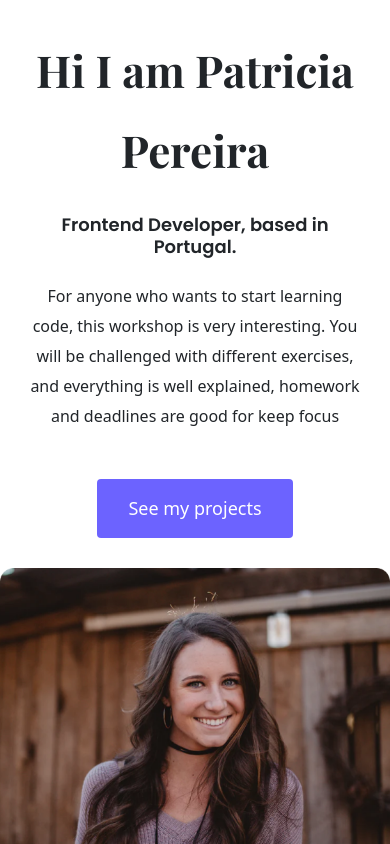
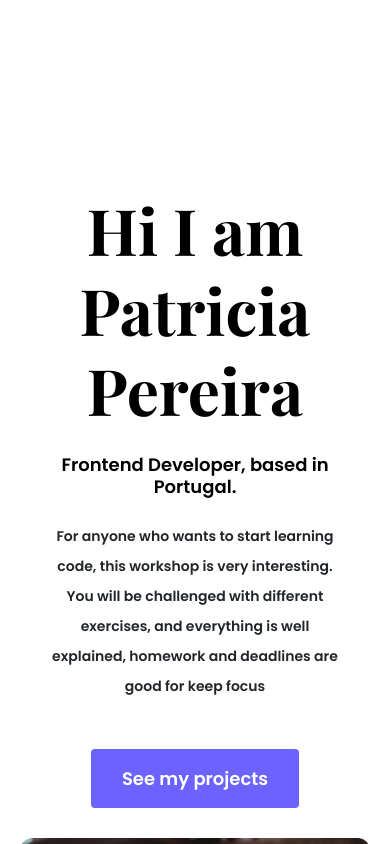
Before and after one commit to faribart/MyPortfolio, a plain HTML site: page about.html in a window 390 px wide. Shown: the top 844 px of the page. Drawn offline with nearby package versions, Linux system fonts and the light colour scheme; a web font is replaced by a local one.

```diff
--- a/about.html
+++ b/about.html
@@ -15,10 +15,10 @@
 <title>My Portfolio</title>
 </head>
 <body>
-    <div class="about-section container">
+    <div class="content-container container">
 <div class="row">
     <div class="col-md-6">
-        <div class="about-section-content">
+        <div class="content">
     <h1 class="mb-4">Hi I am Patricia Pereira</h1>
     <h2 class="mb-4">Frontend Developer, based in Portugal.</h2>
     <p class="mb-5">For anyone who wants to start learning code, this workshop is very interesting. You will be challenged with different exercises, and everything is well explained, homework and deadlines are good for keep focus</p>
--- a/style.css
+++ b/style.css
@@ -6,9 +6,13 @@
     --detault-font-family:'Poppins', sans-serif;
 }
 
+body{
+    font-family: var(--detault-font-family);
+}
 h1,h2,h3,h4,h5,h6{
     font-family:var(--heading-font-family) ;
     font-weight: bold;
+    color: black;
 }
 
 h1{
@@ -67,20 +71,30 @@ border: 1px solid var(--branding-color);
 }
 
 
-.about-section{
+.content-container{
     padding: 160px 20px;
 }
-.about-section h1{
-    font-size: 44px;
+.content h1{
+    font-size: 64px;
     line-height: 80px;
 }
 
-.about-section h2{
+.content h2{
     font-size: 18px;
     font-family: var(--detault-font-family);
 }
 
-.about-section-content{
+.content h3{
+    font-size: 24px;
+    line-height: 1.5;
+    font-family: var(--detault-font-family);
+}
+
+.content p{
+    font-size: 14px;
+}
+
+.content{
     margin: 30px;
 }
 @media (max-width:960px) {
@@ -98,7 +112,7 @@ border: 1px solid var(--branding-color);
     .hero{
         padding: 80px 20px;
     }
-    .about-section{
+    .content{
         text-align: center;
         padding: 0;
     }
```
Also changed, not shown: work.html (added, +45 -0 lines), images/AtJ4-translation.png (added).
